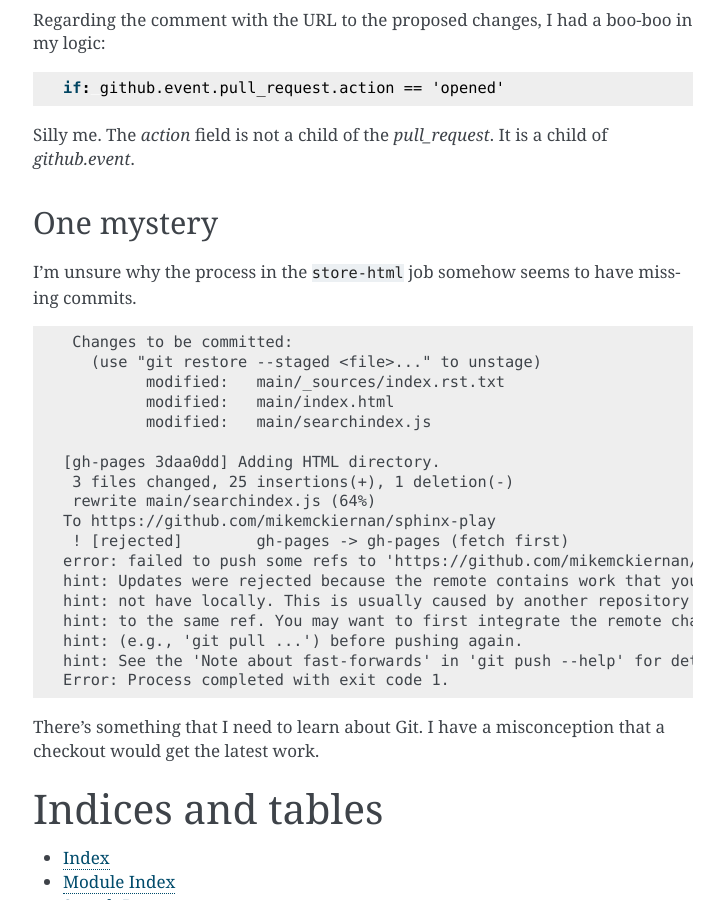
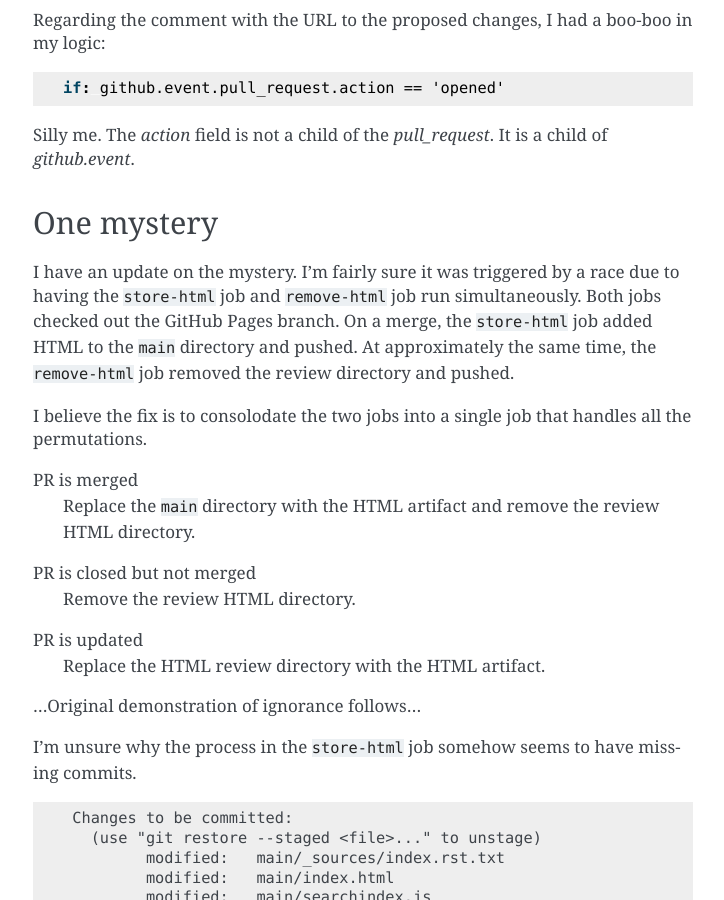
Before and after one commit to mikemckiernan/sphinx-play, a Sphinx documentation site: the page built from docs/source/index.rst, in a window 1280 px wide and 900 px high, scrolled down 1060 px. Shown: the whole window, without its empty margins (387-1111 px from the left). Built offline with Sphinx 7.4.7, drawn with Linux system fonts in a browser that asks for light colours.

```diff
--- a/docs/source/index.rst
+++ b/docs/source/index.rst
@@ -67,6 +67,26 @@
 One mystery
 -----------
 
+I have an update on the mystery.
+I'm fairly sure it was triggered by a race due to having the
+``store-html`` job and ``remove-html`` job run simultaneously.
+Both jobs checked out the GitHub Pages branch.
+On a merge, the ``store-html`` job added HTML to the ``main`` directory and pushed.
+At approximately the same time, the ``remove-html`` job removed the review directory and pushed.
+
+I believe the fix is to consolodate the two jobs into a single job that handles all the permutations.
+
+PR is merged
+  Replace the ``main`` directory with the HTML artifact and remove the review HTML directory.
+
+PR is closed but not merged
+  Remove the review HTML directory.
+
+PR is updated
+  Replace the HTML review directory with the HTML artifact.
+
+...Original demonstration of ignorance follows...
+
 I'm unsure why the process in the ``store-html`` job somehow
 seems to have missing commits.
 
```
